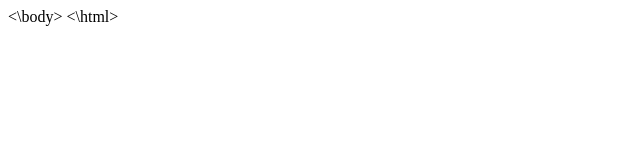
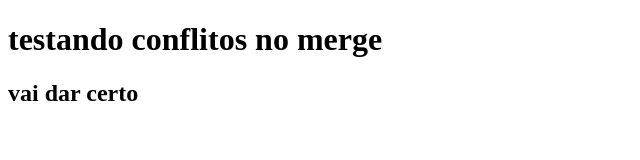
Before and after one commit to lucianarsbh/HiringCoders, a plain HTML site: page index.html in a window 1280 px wide. Shown: the whole page, without its empty margins (0-640 px from the left). Drawn offline with Linux system fonts and the light colour scheme.

Commit message:
outro commit, dessa vez no master

```diff
--- a/index.html
+++ b/index.html
@@ -1,4 +1,14 @@
-<html>
+<!DOCTYPE html>
+<html lang="en">
+<head>
+    <meta charset="UTF-8">
+    <meta http-equiv="X-UA-Compatible" content="IE=edge">
+    <meta name="viewport" content="width=device-width, initial-scale=1.0">
+    <title>Document</title>
+    <h1>testando conflitos no merge </h1>
+    <h2>vai dar certo</h2>
+</head>
 <body>
-<\body>
-<\html>
+
+</body>
+</html>
```
